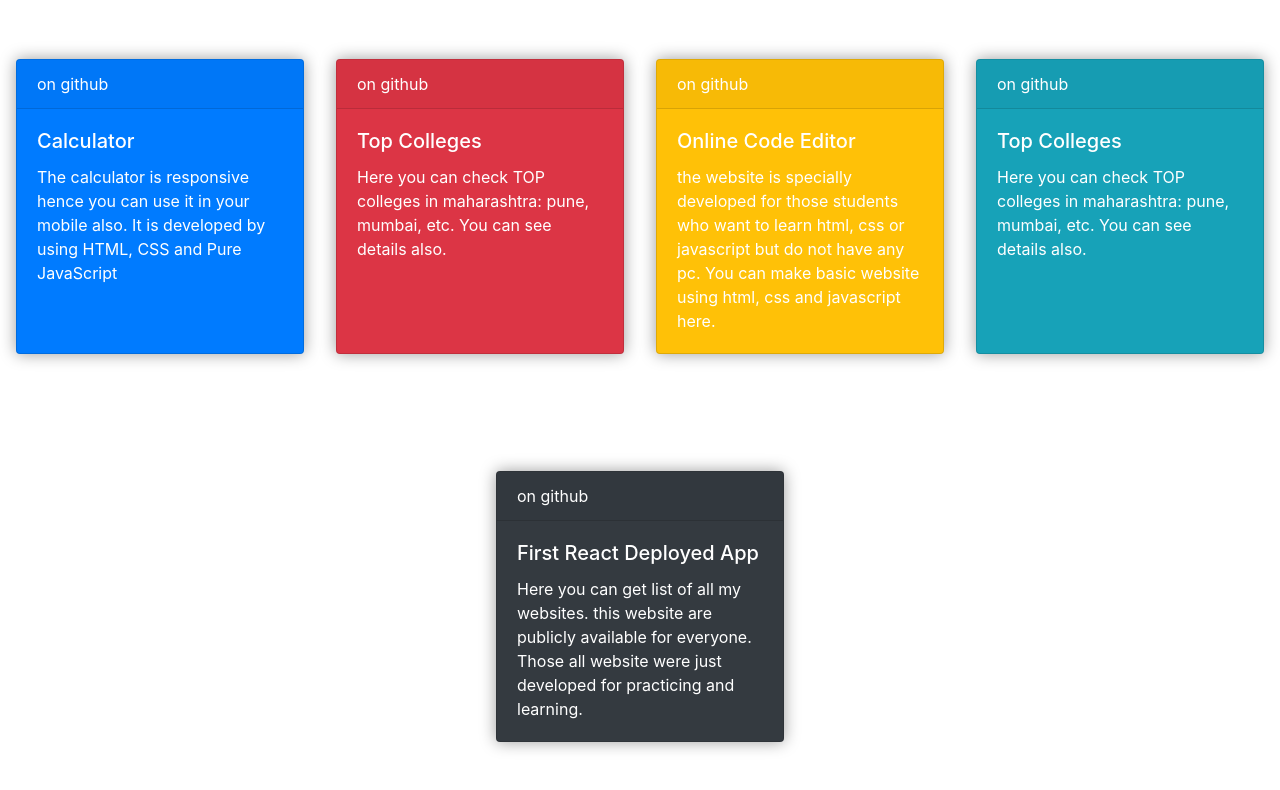
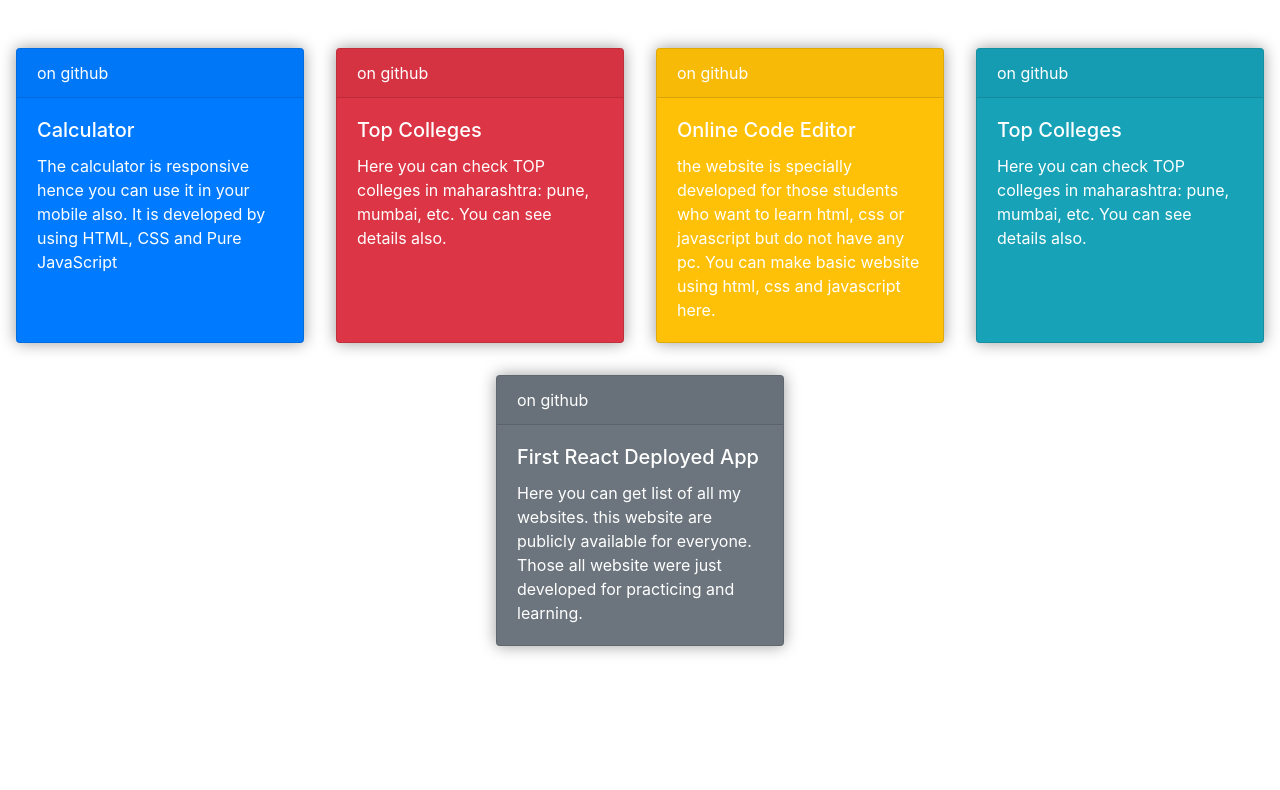
Before and after one commit to sumitkawale/reqct-deploy, a React (Create React App) app in the folder my-react-app/: page / in a window 1280 px wide. Shown: the top 790 px of the page. Built offline with nearby package versions, Linux system fonts and the light colour scheme.

Commit message:
saving update

```diff
--- a/my-react-app/src/App.jsx
+++ b/my-react-app/src/App.jsx
@@ -1,44 +1,22 @@
 import React from 'react'
 import Card from './Card'
+import cardData from './CardList'
 import './index.css'
 function App() {
     return (<>
         <div className="card-container">
-            <Card
-                color="primary"
-                header="on github"
-                title="Calculator"
-                description="The calculator is responsive hence you can use it in your mobile also. It is developed by using HTML, CSS and Pure JavaScript"
-                link="https://my-code-learning-area.github.io/learningCSS.github.io/calculator.html"
-            />
-            <Card
-                color="danger"
-                header="on github"
-                title="Top Colleges"
-                description="Here you can check TOP colleges in maharashtra: pune, mumbai, etc. You can see details also."
-                link="https://my-code-learning-area.github.io/learningCSS.github.io/TopColleges.html"
-            />
-            <Card
-                color="warning"
-                header="on github"
-                title="Online Code Editor"
-                description="the website is specially developed for those students who want to learn html, css or javascript but do not have any pc. You can make basic website using html, css and javascript here."
-                link="https://sumitkawale.github.io/code.github.io/index.html"
-            />
-            <Card
-                color="info"
-                header="on github"
-                title="Top Colleges"
-                description="Here you can check TOP colleges in maharashtra: pune, mumbai, etc. You can see details also."
-                link="https://sumitkawale.github.io/WifiMessangerDocumentation.github.io/"
-            />
-            <Card
-                color="dark"
-                header="on github"
-                title="First React Deployed App"
-                description="Here you can get list of all my websites. this website are publicly available for everyone. Those all website were just developed for practicing and learning."
-                link="https://sumitkawale.github.io/reqct-deploy/"
-            />
+            {cardData.map((value, index) => {
+                return (<>
+                    <Card
+                        key={"card" + index}
+                        color={value.color}
+                        header={value.header}
+                        title={value.title}
+                        description={value.description}
+                        link={value.link}
+                    />
+                </>)
+            })}
         </div>
     </>)
 }
--- /dev/null
+++ b/my-react-app/src/CardList.jsx
@@ -0,0 +1,39 @@
+const CardData = [
+    {
+        color: "primary",
+        header: "on github",
+        title: "Calculator",
+        description: "The calculator is responsive hence you can use it in your mobile also. It is developed by using HTML, CSS and Pure JavaScript",
+        link: "https://my-code-learning-area.github.io/learningCSS.github.io/calculator.html",
+    },
+    {
+        color: "danger",
+        header: "on github",
+        title: "Top Colleges",
+        description: "Here you can check TOP colleges in maharashtra: pune, mumbai, etc. You can see details also.",
+        link: "https://my-code-learning-area.github.io/learningCSS.github.io/TopColleges.html",
+    },
+    {
+        color: "warning",
+        header: "on github",
+        title: "Online Code Editor",
+        description: "the website is specially developed for those students who want to learn html, css or javascript but do not have any pc. You can make basic website using html, css and javascript here.",
+        link: "https://sumitkawale.github.io/code.github.io/index.html",
+    },
+    {
+        color: "info",
+        header: "on github",
+        title: "Top Colleges",
+        description: "Here you can check TOP colleges in maharashtra: pune, mumbai, etc. You can see details also.",
+        link: "https://sumitkawale.github.io/WifiMessangerDocumentation.github.io/",
+    },
+    {
+        color: "secondary",
+        header: "on github",
+        title: "First React Deployed App",
+        description: "Here you can get list of all my websites. this website are publicly available for everyone. Those all website were just developed for practicing and learning.",
+        link: "https://sumitkawale.github.io/reqct-deploy/",
+    },
+]
+
+export default CardData;
--- a/my-react-app/src/index.css
+++ b/my-react-app/src/index.css
@@ -2,8 +2,7 @@
     display: flex;
     flex-wrap: wrap;
     justify-content: space-evenly;
-    height: 100vh;
-    align-content: space-around;
+    margin: 2rem 0;
 }
 
 .card{
--- a/my-react-app/src/index.js
+++ b/my-react-app/src/index.js
@@ -5,7 +5,9 @@ import App from './App';
 
 ReactDOM.render(
   <React.StrictMode>
-    <App />
+    <App
+      key="mainApp"
+    />
   </React.StrictMode>,
   document.getElementById('root')
 );
```
